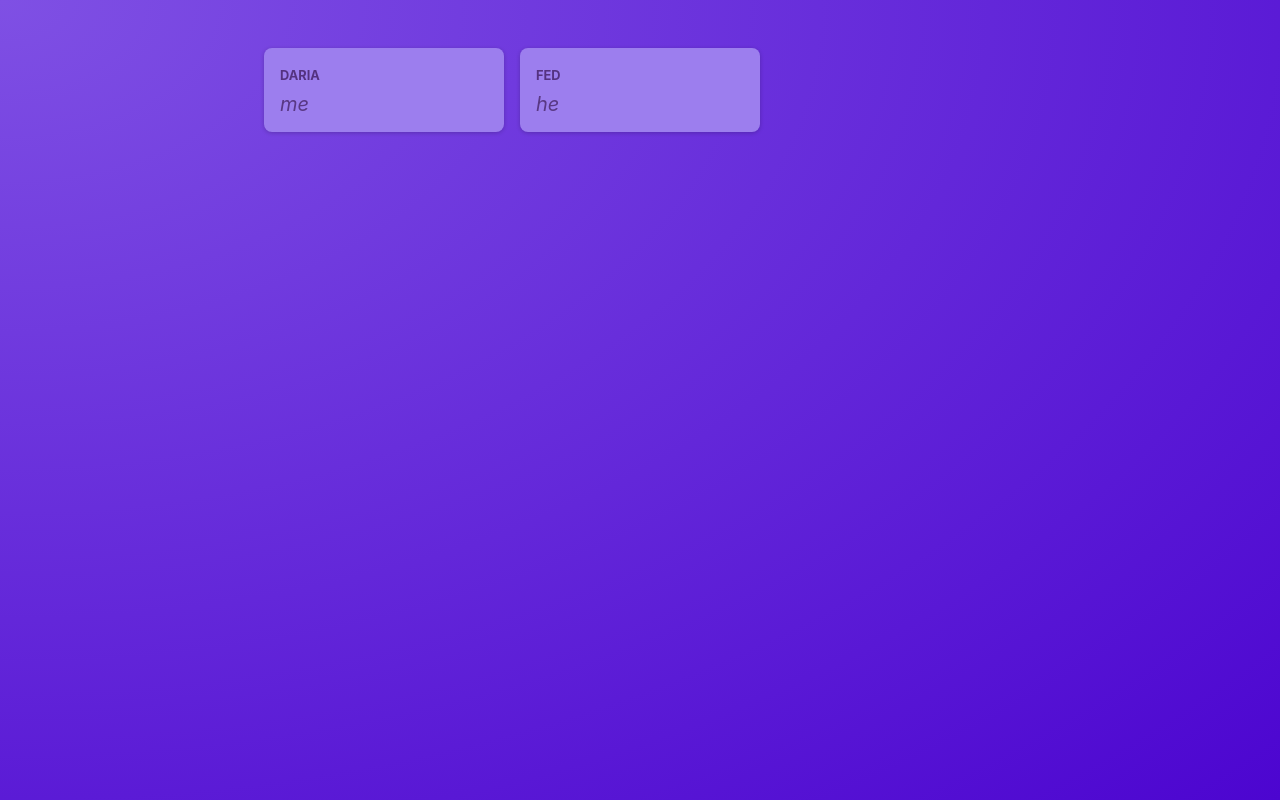
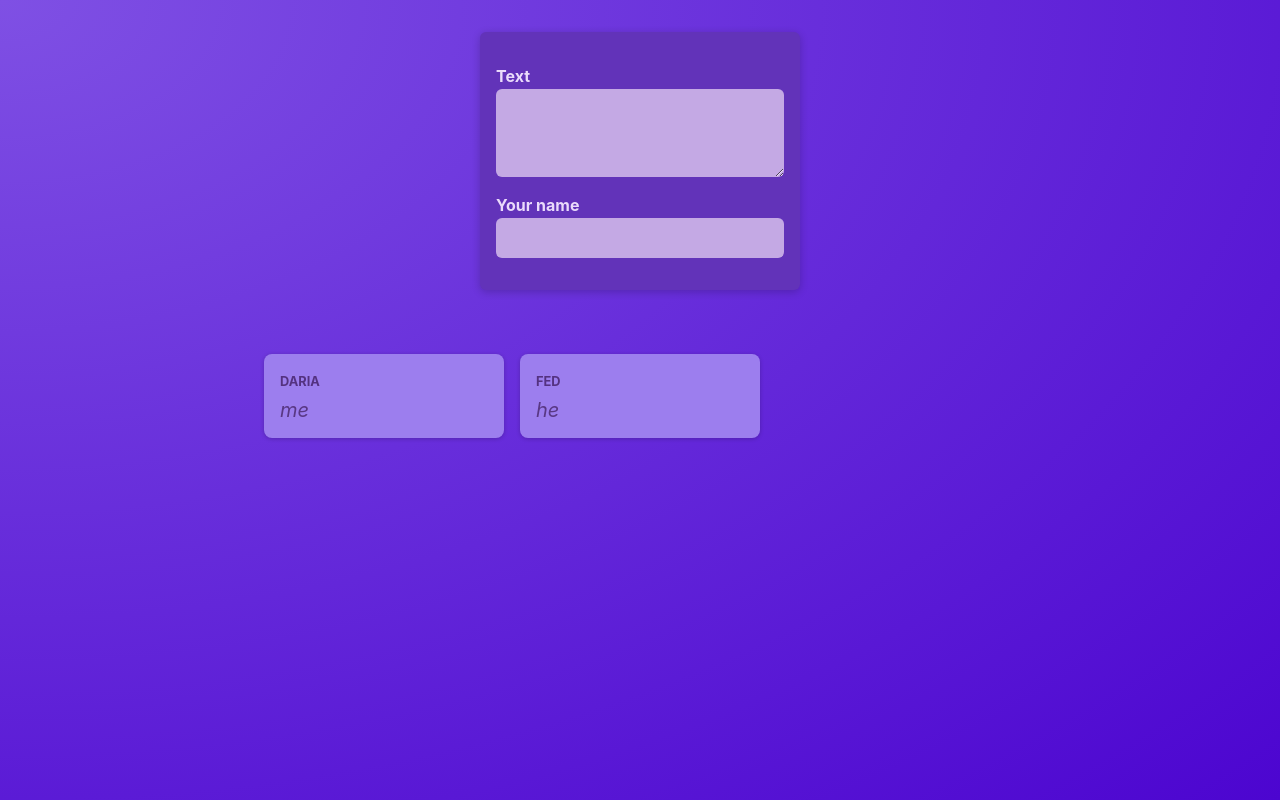
Before and after one commit to dasha12345-s/simpleProject, a React (Vite) app: page / in a window 1280 px wide. Built offline with nearby package versions, Linux system fonts and the light colour scheme.

Commit message:
Preparing the App For State Management

```diff
--- /dev/null
+++ b/src/components/NewPost.jsx
@@ -0,0 +1,18 @@
+import classes from './NewPost.module.css';
+
+function NewPost() {
+  return (
+    <form className={classes.form}>
+      <p>
+        <label htmlFor="body">Text</label>
+        <textarea id="body" required rows={3} />
+      </p>
+      <p>
+        <label htmlFor="name">Your name</label>
+        <input type="text" id="name" required />
+      </p>
+    </form>
+  );
+}
+
+export default NewPost;
--- /dev/null
+++ b/src/components/NewPost.module.css
@@ -0,0 +1,55 @@
+.form {
+  background-color: #6233b9;
+  padding: 1rem;
+  width: 20rem;
+  margin: 2rem auto;
+  border-radius: 6px;
+  box-shadow: 0 2px 8px rgba(0, 0, 0, 0.2);
+}
+
+.form label {
+  display: block;
+  margin-bottom: 0.05rem;
+  color: #eadbfb;
+  font-weight: bold;
+}
+
+.form input,
+.form textarea {
+  display: block;
+  width: 100%;
+  font: inherit;
+  padding: 0.5rem;
+  border-radius: 6px;
+  border: none;
+  background-color: #c4a9e4;
+  color: #28262c;
+}
+
+.actions {
+  display: flex;
+  justify-content: flex-end;
+  gap: 0.5rem;
+}
+
+.actions button {
+  cursor: pointer;
+  font: inherit;
+  padding: 0.5rem 1.5rem;
+  border: none;
+  border-radius: 4px;
+  background-color: #34036c;
+  color: #e5d5f7;
+}
+
+.actions button:hover {
+  background-color: #23014a;
+}
+
+.actions button[type='button'] {
+  background-color: transparent;
+}
+
+.actions button[type='button']:hover {
+  color: #d1bee6;
+}
--- a/src/components/PostList.jsx
+++ b/src/components/PostList.jsx
@@ -1,12 +1,16 @@
 import classes from './PostList.module.css'
 import Post from "./Post";
+import NewPost from "./NewPost.jsx";
 
 export default function PostList(props){
   return(
+    <>
+    <NewPost/>
+
     <ul className={classes.posts}>
       <Post author='Daria' body='me'/>
       <Post author='Fed' body='he'/>
     </ul>
-
+    </>
   )
 }
```
